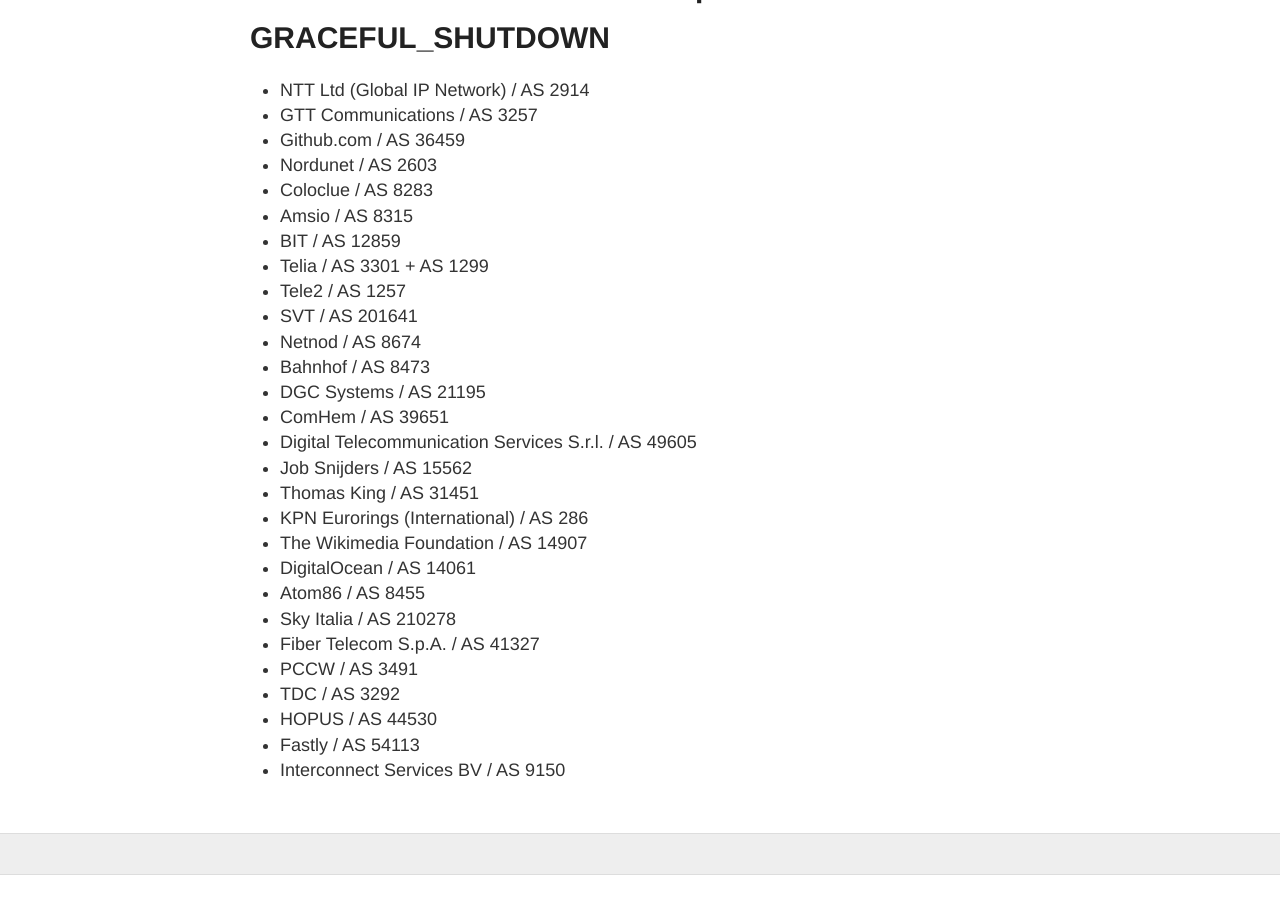
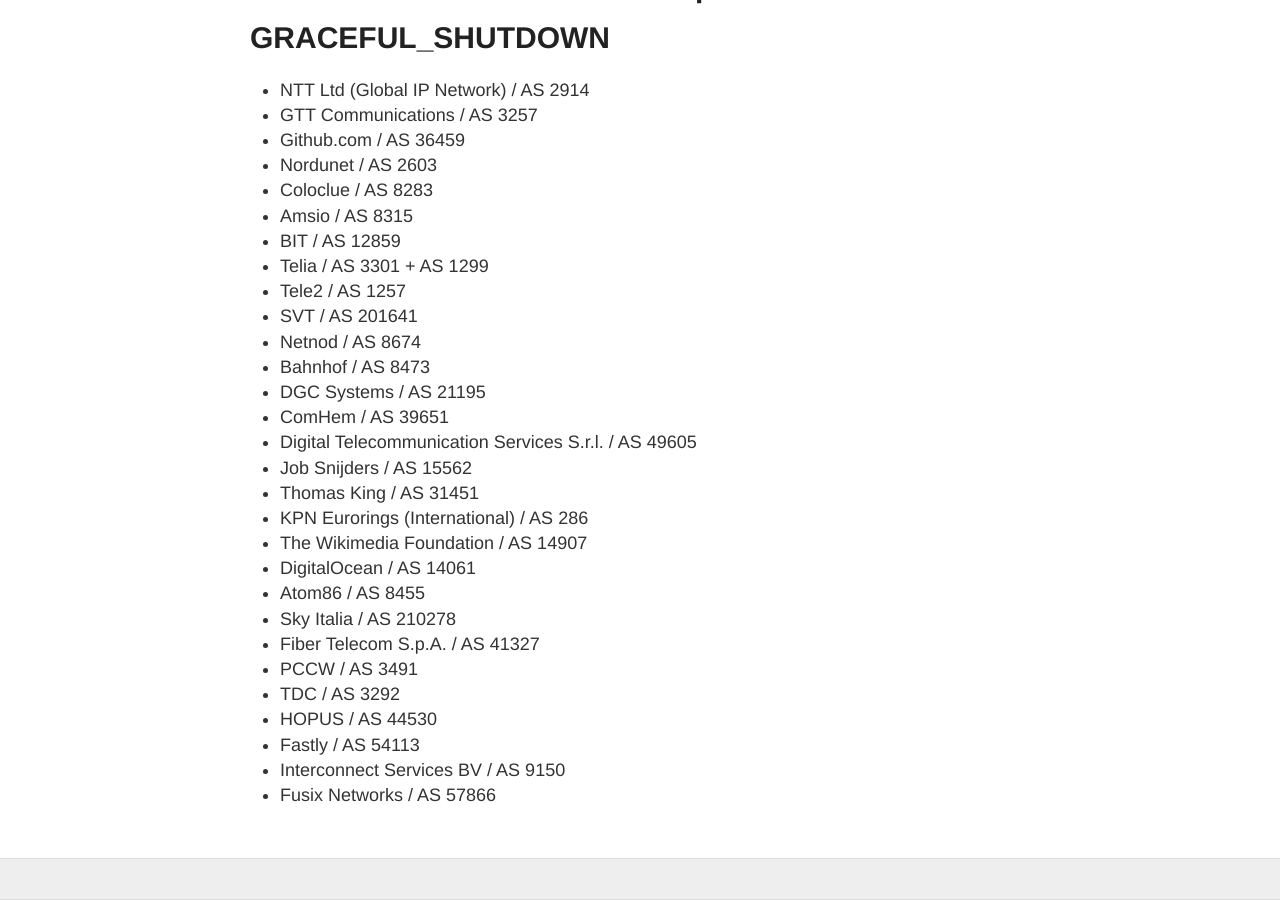
Before and after one commit to NLNOG/bgpfilterguide, a Jekyll site: the page built from guides/graceful_shutdown.md, in a window 1280 px wide and 900 px high, scrolled down 5386 px. Built offline with Jekyll 4.4.1, drawn with Linux system fonts in a browser that asks for light colours; before the commit the page ends 6261 px from its top, so only the background shows below that.

Commit message:
Update graceful_shutdown.md

```diff
--- a/guides/graceful_shutdown.md
+++ b/guides/graceful_shutdown.md
@@ -214,3 +214,4 @@
 * HOPUS / AS 44530
 * Fastly / AS 54113
 * Interconnect Services BV / AS 9150
+* Fusix Networks / AS 57866
```
